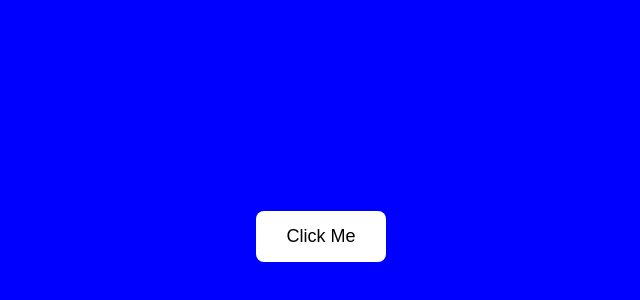
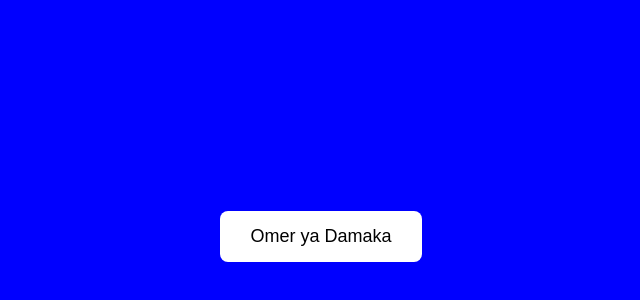
Before and after one commit to yassiradil/click-me, a plain HTML site: page index.html in a window 1280 px wide. Shown: the part 164-464 px from the top of the page, without its empty margins (319-959 px from the left). Drawn offline with Linux system fonts and the light colour scheme.

Commit message:
Change button text in index.html
Updated button text from 'Click Me' to 'Omer ya Damaka'.

```diff
--- a/index.html
+++ b/index.html
@@ -25,7 +25,7 @@
 </head>
 <body>
 
-  <button>Click Me</button>
+  <button>Omer ya Damaka</button>
 
 </body>
 </html>
```
